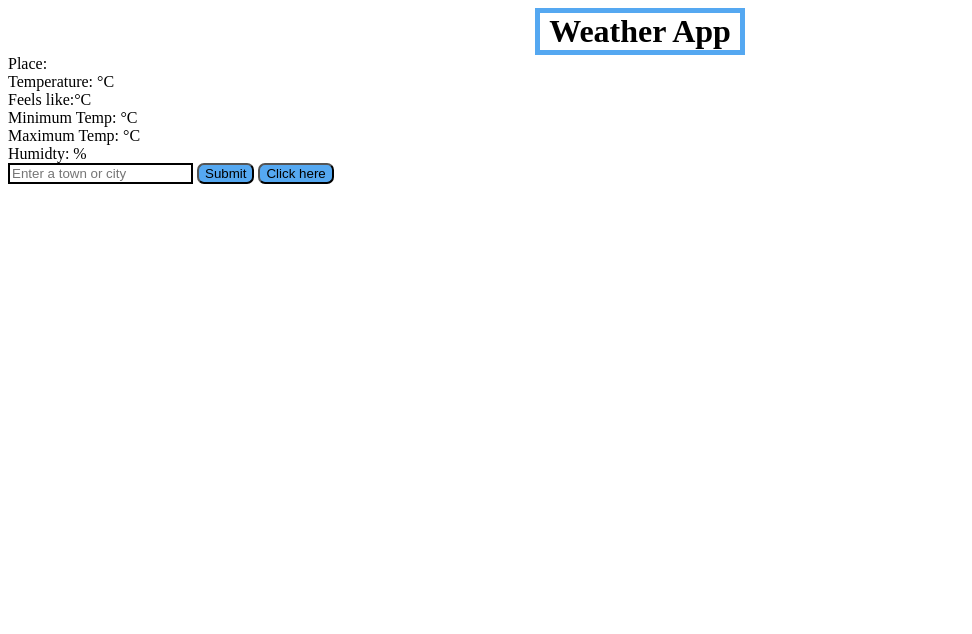
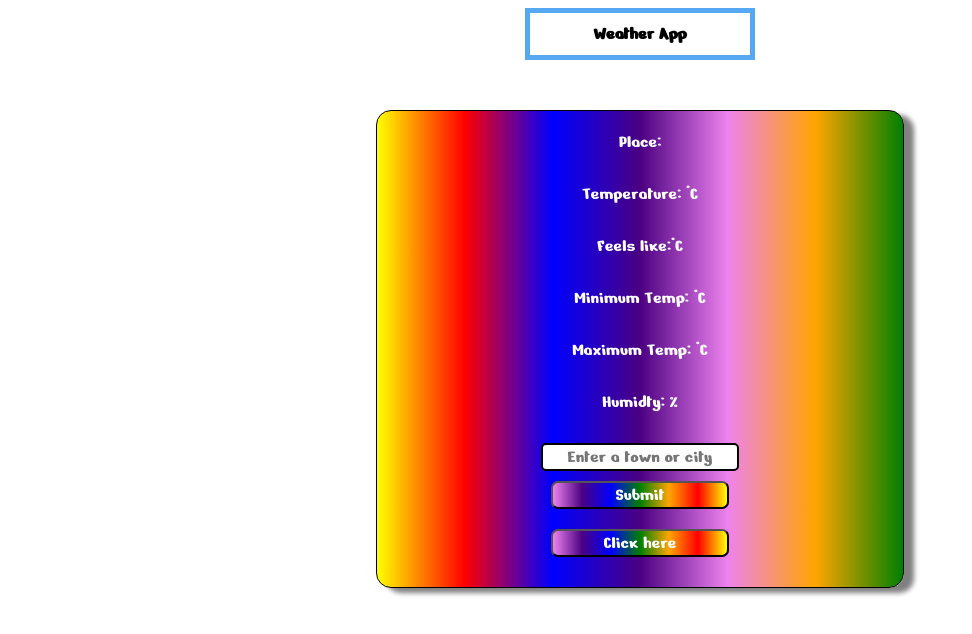
Before and after one commit to 91Pudge/Weather-Forecast, a plain HTML site: page app.html in a window 1280 px wide. Shown: the whole page, without its empty margins (0-972 px from the left). Drawn offline with Linux system fonts and the light colour scheme.

Commit message:
Style: Add colors to div

```diff
--- a/style.css
+++ b/style.css
@@ -1,38 +1,82 @@
-html, body{
-    height:100%;
+@import url("https://fonts.googleapis.com/css2?family=Inter:wght@400;700;800&family=Nerko+One&display=swap");
+
+* {
+  font-family: "Inter", sans-serif;
+  font-family: "Nerko One", cursive;
+  font-size: 18px;
+  color: white;
 }
 
-#container{
-    text-align: center;
+.container {
+  background-image: linear-gradient(
+    to right,
+    yellow,
+    red,
+    blue,
+    indigo,
+    violet,
+    orange,
+    green
+  );
+  margin-right: auto;
+  margin-left: auto;
+  width: 40%;
+  border: 1px solid black;
+  border-radius: 15px;
+  margin-top: 50px;
+  padding: 10px;
+  box-shadow: 10px 5px 5px grey;
+}
+
+.place-details {
+  display: flex;
+  flex-direction: column;
+  padding: 10px;
+  align-items: center;
+  gap: 30px;
+}
+
+.user-input {
+  display: flex;
+  flex-direction: column;
 }
 
 h1 {
   margin: 0 auto;
   text-align: center;
   width: 200px;
-    border: 5px  solid rgb(85,168,241);
+  border: 5px solid rgb(85, 168, 241);
+  padding: 10px;
+  color: black;
 }
 
-   /* .inputter{
-    text-align: center;
-   } */
-
-
-   #entButton{
-    background-color: rgb(85,168,241);
+button {
+  background-image: linear-gradient(
+    to right,
+    violet,
+    indigo,
+    blue,
+    green,
+    orange,
+    red,
+    yellow
+  );
+  color: white;
   border-radius: 7px;
-   }
-   #geoEnter{
-    background-color: rgb(85, 168, 241);
-    border-radius: 7px;
+  margin: 10px;
 }
 
-   input:invalid{
+input:invalid {
   border: 2px solid black;
   outline: none;
 }
 
-   input:valid{
-    border: 2px solid rgb(85,168,241);
+input:valid {
+  border: 2px solid rgb(85, 168, 241);
   outline: none;
 }
+
+input {
+  text-align: center;
+  border-radius: 5px;
+}
```
Lines whose indentation alone changed are shown as unchanged.
